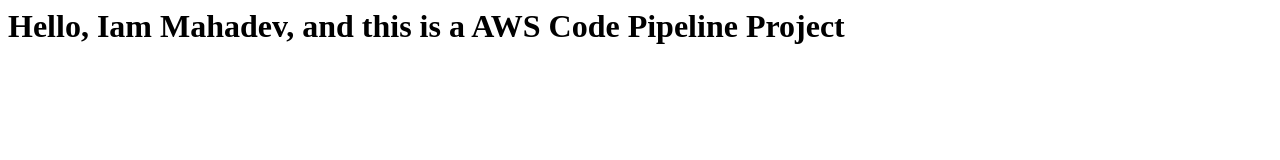
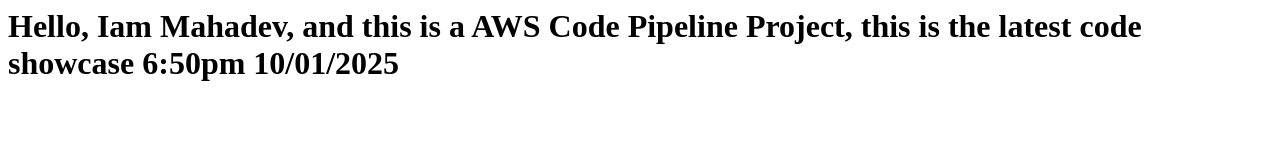
Before and after one commit to MahadevMetre/AWSCodePipeline-Docker-Build, a plain HTML site: page index.html in a window 1280 px wide. Drawn offline with Linux system fonts and the light colour scheme.

Commit message:
Update index.html

```diff
--- a/index.html
+++ b/index.html
@@ -1,3 +1,3 @@
 <h1>
-    Hello, Iam Mahadev, and this is a AWS Code Pipeline Project
+    Hello, Iam Mahadev, and this is a AWS Code Pipeline Project, this is the latest code showcase 6:50pm 10/01/2025
 </h1>
```
